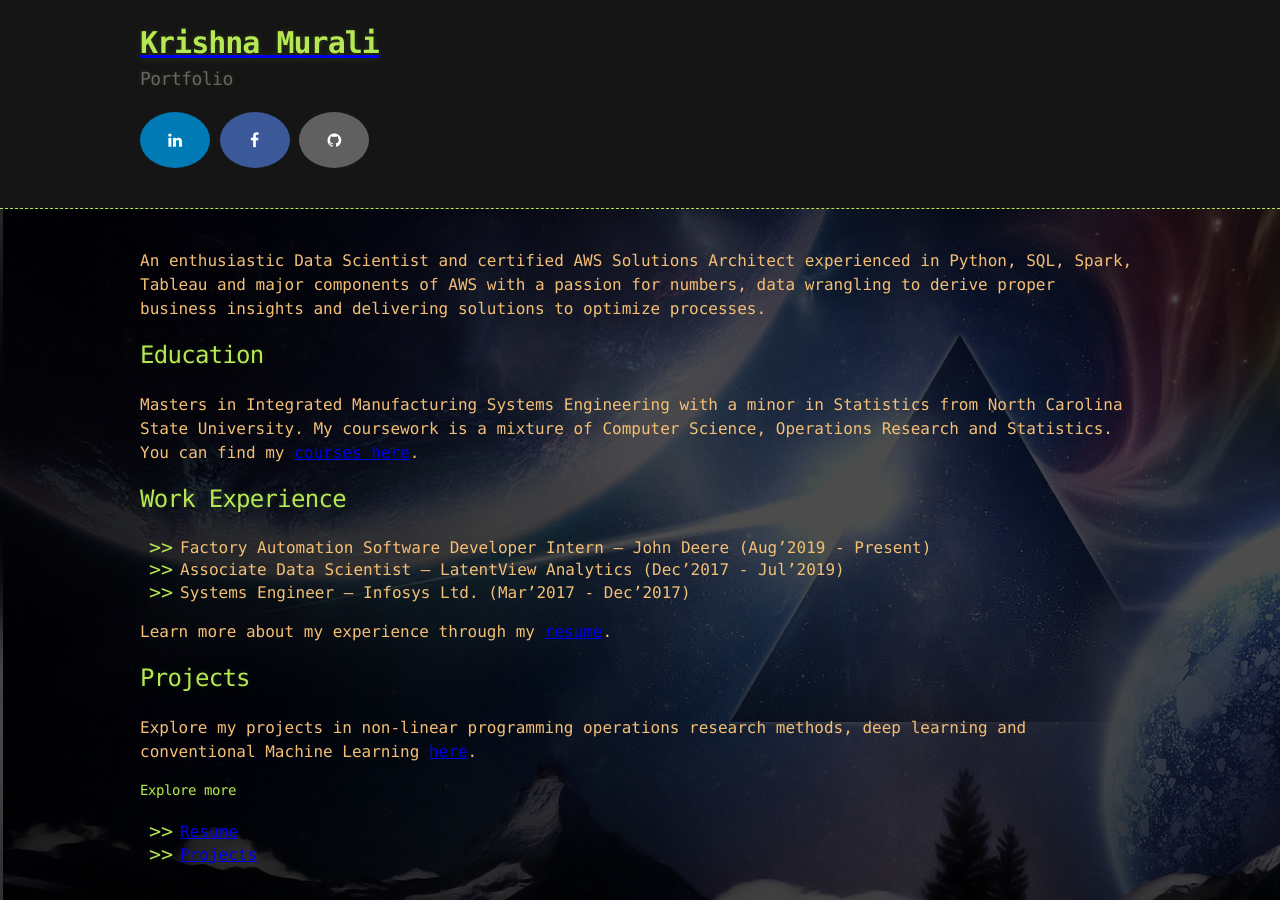
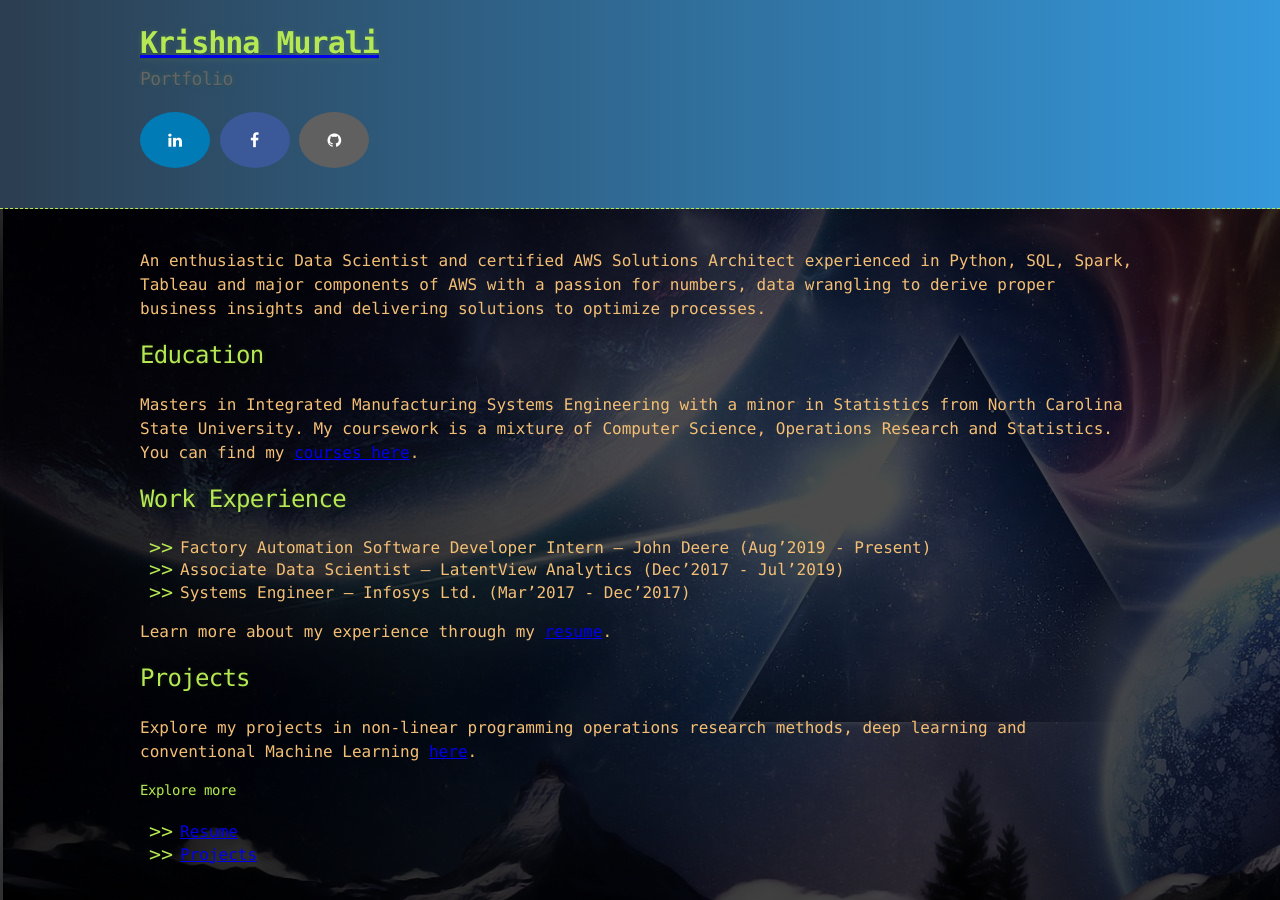
Before and after one commit to KrishnaMurali177/KrishnaMurali177.github.io, a Jekyll site: the page built from index.md, in a window 1280 px wide. Built offline with Jekyll 4.4.1, drawn with Linux system fonts in a browser that asks for light colours.

Commit message:
Update jekyll-theme-hacker.scss

```diff
--- a/_sass/jekyll-theme-hacker.scss
+++ b/_sass/jekyll-theme-hacker.scss
@@ -56,7 +56,7 @@ li {
 */
 
 header {
-  background: $cod-grey;
+  background-image: linear-gradient(to right, #2c3e50 , #3498db);
   width: 100%;
   border-bottom: 1px dashed $conifer; //header;
   padding: 20px 0;
```
